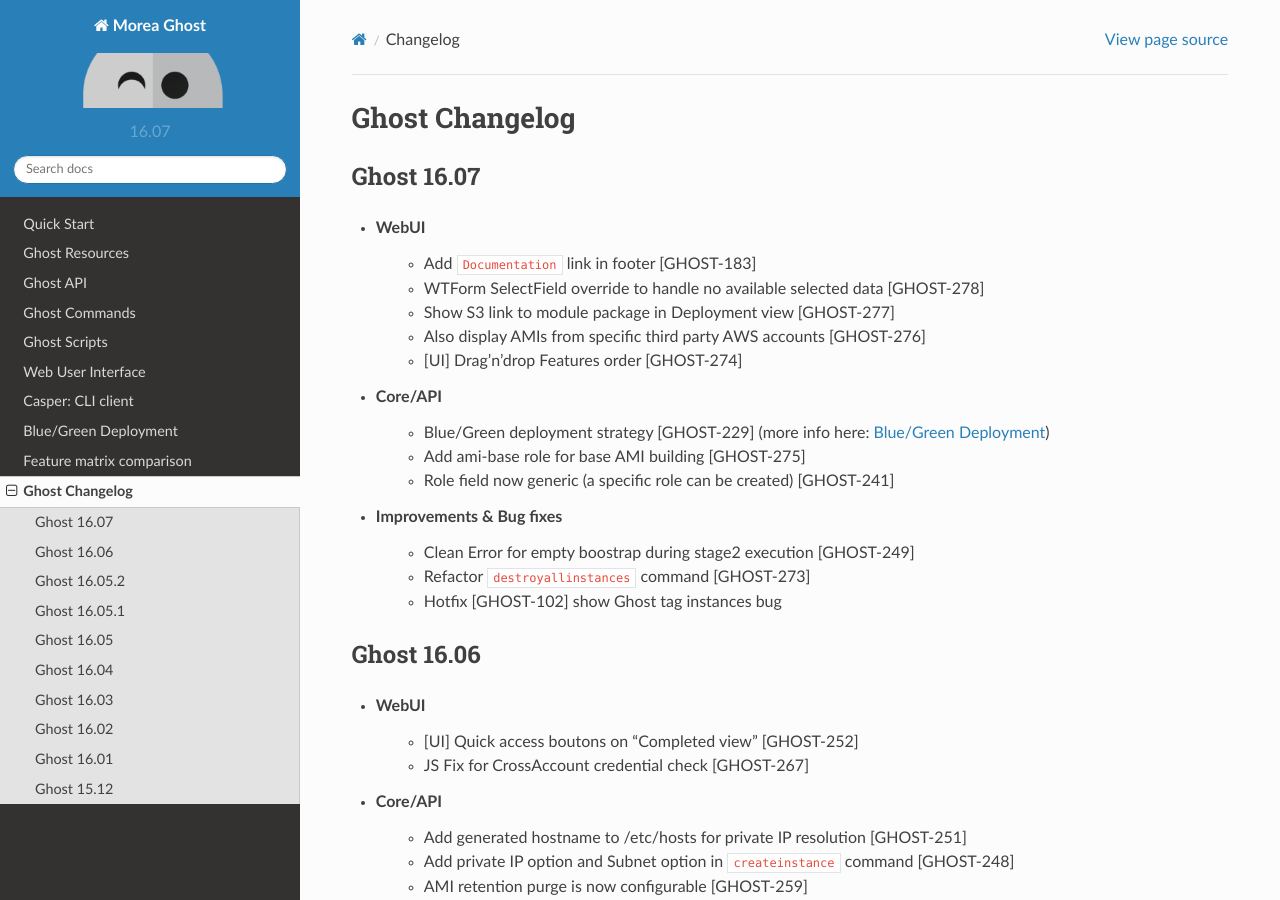
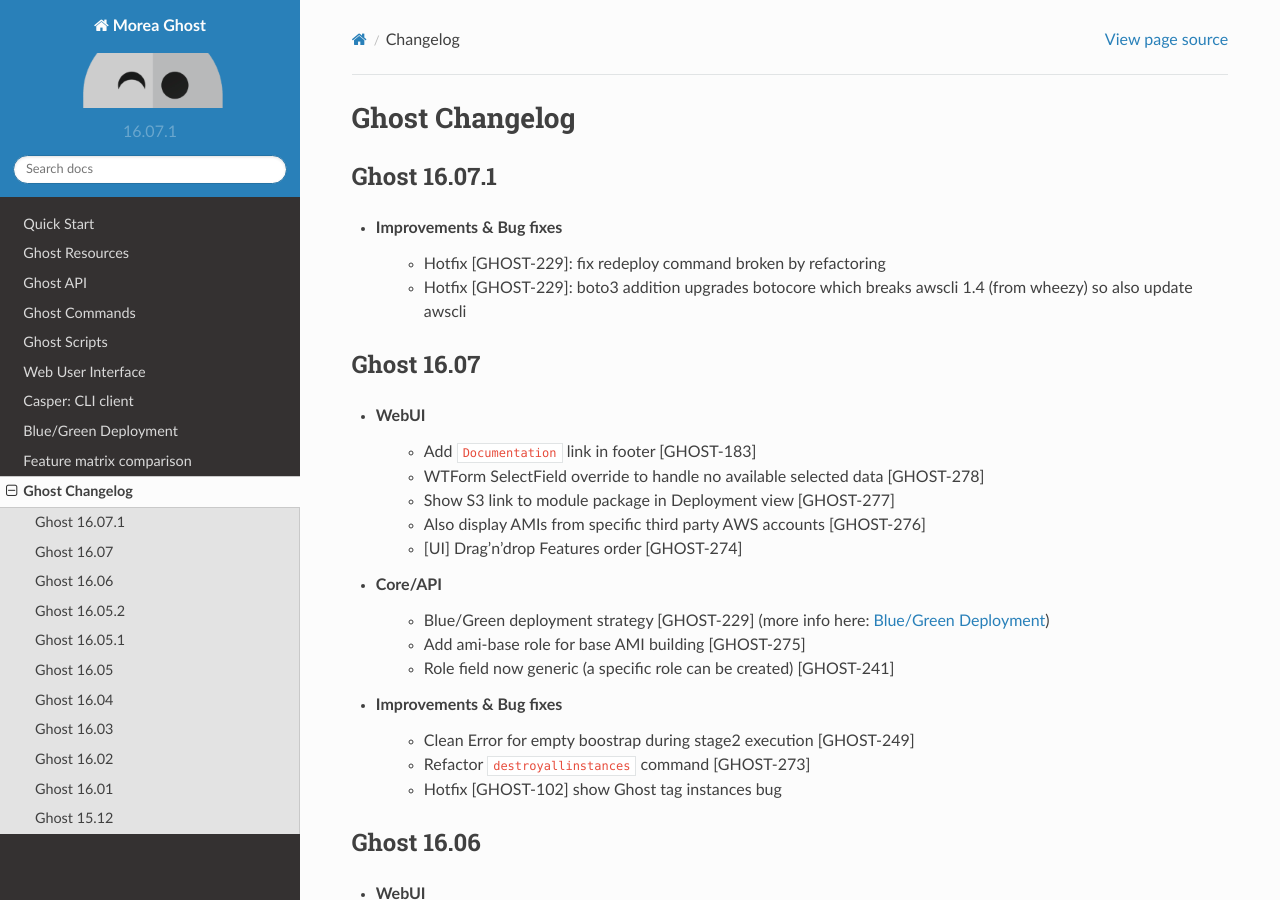
Before and after one commit to claranet/cloud-deploy-docs, a Sphinx documentation site: the page built from source/rst/changelog.rst, in a window 1280 px wide and 900 px high. Built offline with Sphinx 7.4.7 and the Read the Docs theme 2.0.0, drawn with Linux system fonts in a browser that asks for light colours.

Commit message:
Changelog 16.07.1

```diff
--- a/source/conf.py
+++ b/source/conf.py
@@ -59,9 +59,9 @@
 # built documents.
 #
 # The short X.Y version.
-version = '16.07'
+version = '16.07.1'
 # The full version, including alpha/beta/rc tags.
-release = '16.07'
+release = '16.07.1'
 
 # The language for content autogenerated by Sphinx. Refer to documentation
 # for a list of supported languages.
--- a/source/rst/changelog.rst
+++ b/source/rst/changelog.rst
@@ -7,6 +7,14 @@
 
 .. toctree::
     :maxdepth: 2
+
+
+Ghost 16.07.1
+-------------
+
+* Improvements & Bug fixes
+    - Hotfix [GHOST-229]: fix redeploy command broken by refactoring
+    - Hotfix [GHOST-229]: boto3 addition upgrades botocore which breaks awscli 1.4 (from wheezy) so also update awscli
 
 Ghost 16.07
 -----------
```
